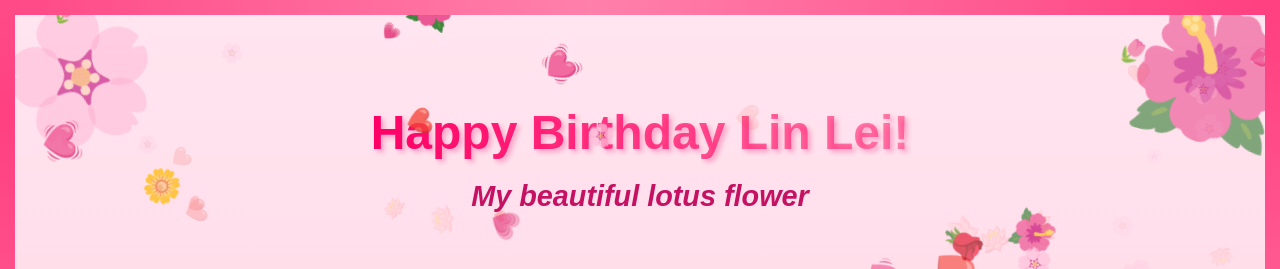
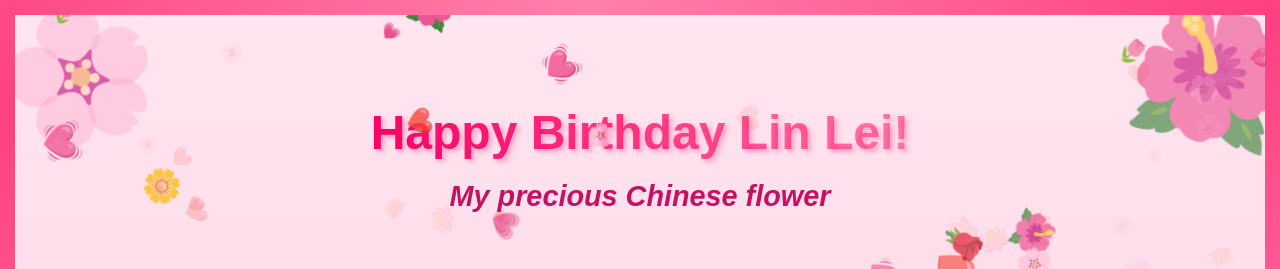
Before and after one commit to Mgalvezh/birthday-linlei, a plain HTML site: page index.html in a window 1280 px wide. Shown: the top 269 px of the page. Drawn offline with Linux system fonts and the light colour scheme.

Commit message:
Update index.html

```diff
--- a/index.html
+++ b/index.html
@@ -450,7 +450,7 @@
         <div class="cherry-blossom" id="cherry-blossom-home"></div>
 
         <h1 class="title">Happy Birthday Lin Lei!</h1>
-        <h2 class="subtitle">My beautiful lotus flower</h2>
+        <h2 class="subtitle">My precious Chinese flower</h2>
 
         <div class="flowers" id="flowers-container-home"></div>
 
```
